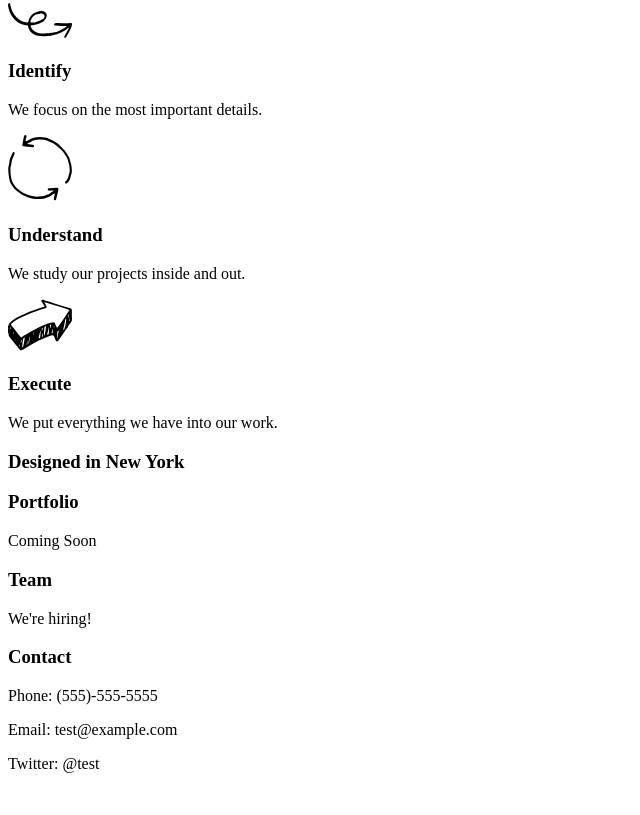
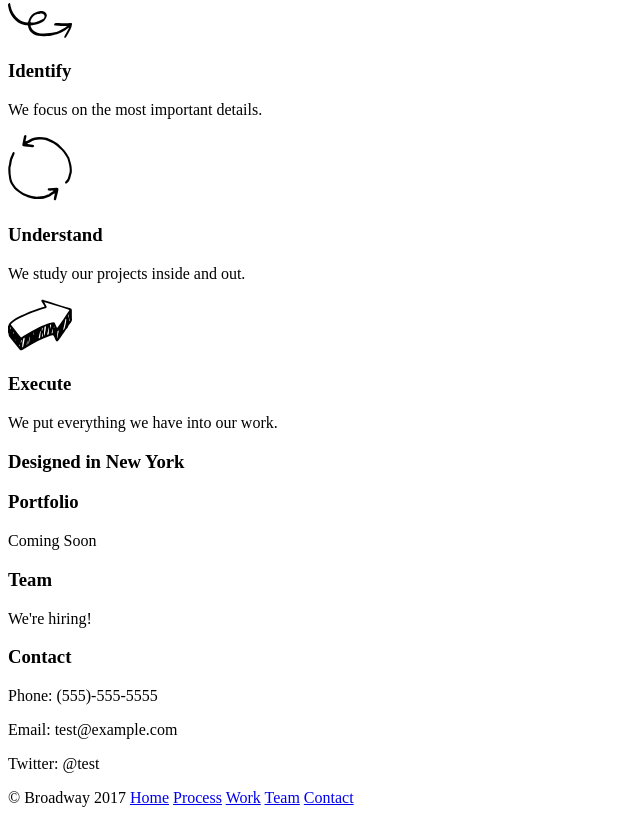
Before and after one commit to fishang1/broadway, a plain HTML site: page index.html in a window 1280 px wide. Shown: the part 298-1113 px from the top of the page, without its empty margins (0-640 px from the left). Before the commit the page ends 1087 px from the top, so only its background shows below. Drawn offline with Linux system fonts and the light colour scheme.

Commit message:
Complete HTML structure

```diff
--- a/index.html
+++ b/index.html
@@ -23,7 +23,7 @@
         <a href="#team">Team</a>
       </p>
       <p>
-        <a href="#">Contact</a>
+        <a href="#contact">Contact</a>
       </p>
     </div>
     <div id="process">
@@ -52,7 +52,7 @@
         We put everything we have into our work.
       </p>
     </div>
-    <div class="image-fill">
+    <div id="midbanner" class="image-fill">
       <h3>
         Designed in New York
       </h3>
@@ -87,5 +87,24 @@
         Twitter: @test
       </p>
     </div>
+    <div id="footer">
+      <span>
+        © Broadway 2017
+      </span>
+      <span>
+        <a href="#">Home</a>
+      </span>
+      <span>
+        <a href="#process">Process</a>
+      </span>
+      <span>
+        <a href="#work">Work</a>
+      </span>
+      <span>
+        <a href="#team">Team</a>
+      </span>
+      <span>
+        <a href="#contact">Contact</a>
+      </span>
   </body>
 </html>
```
